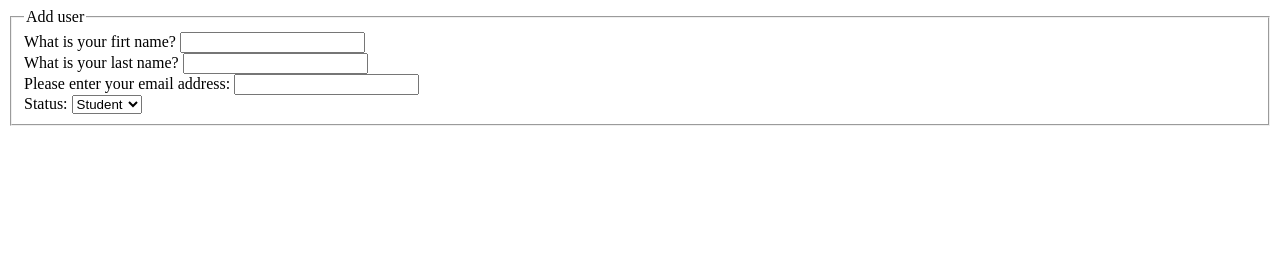
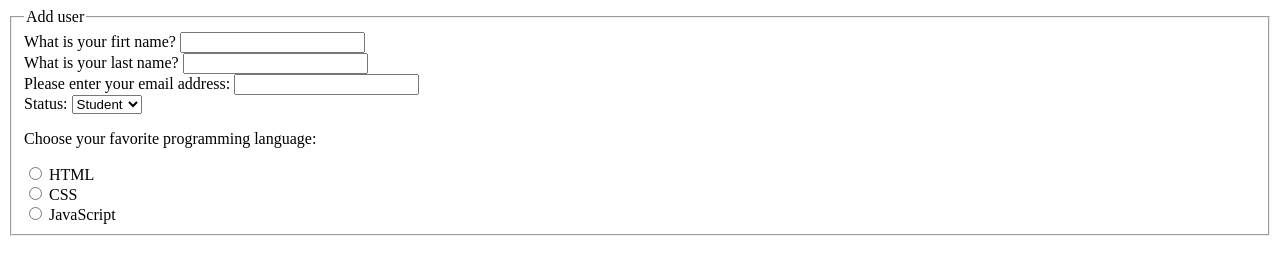
Before and after one commit to Phantaminum3010/OAA-HTML-Forms, a plain HTML site: page index.html in a window 1280 px wide. Drawn offline with Linux system fonts and the light colour scheme.

Commit message:
Create radio buttons to ask for favorite programming language

```diff
--- a/index.html
+++ b/index.html
@@ -35,6 +35,22 @@
                 </select>
             </div>
 
+            <div>
+                <p>Choose your favorite programming language:</p>
+                <div>
+                    <input type="radio" id="html" name="html" value="html">
+                    <label for="html">HTML</label>
+                </div>
+                <div>
+                    <input type="radio" id="css" name="css" value="css">
+                    <label for="css">CSS</label>
+                </div>
+                <div>
+                    <input type="radio" id="javascript" name="javascript" value="javascript">
+                    <label for="javascript">JavaScript</label>
+                </div>
+            </div>
+
         </fieldset>
     </form>
 </body>
```
